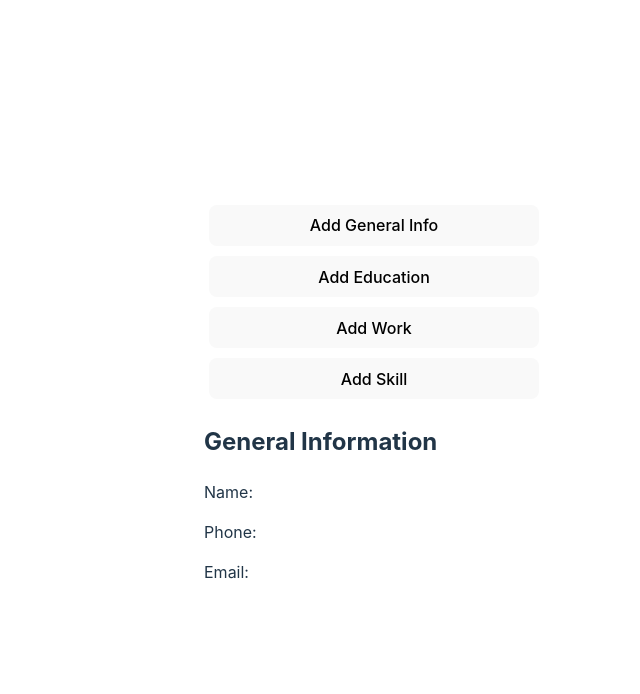
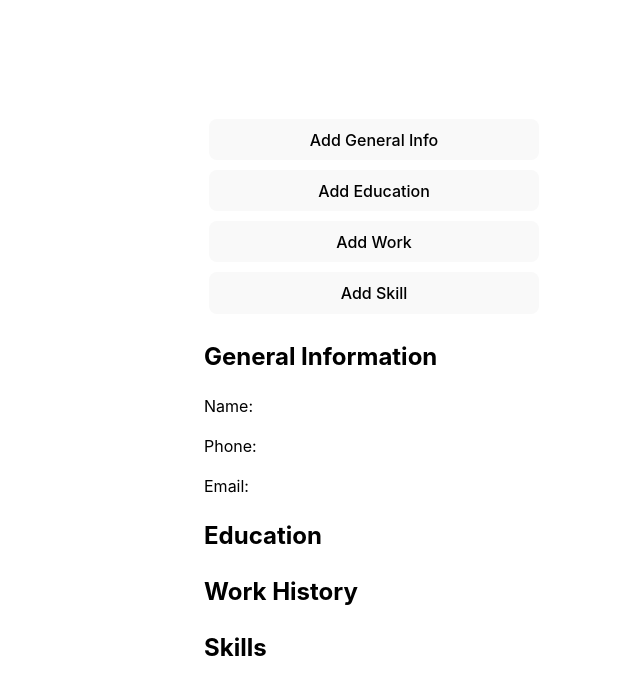
Before and after one commit to brispone/odin-react-cv, a React (Vite) app: page / in a window 1280 px wide. Shown: the top 694 px of the page, without its empty margins (266-906 px from the left). Built offline with nearby package versions, Linux system fonts and the light colour scheme.

Commit message:
Parse info onto resume component

```diff
--- a/src/components/Education.jsx
+++ b/src/components/Education.jsx
@@ -1,7 +1,7 @@
 import { useState } from "react"
 import '../styles/General.css'
 
-function Education() {
+function Education({ onUpdate }) {
     const [showForm, setShowForm] = useState(false);
 
     function toggleForm() {
--- a/src/components/Resume.jsx
+++ b/src/components/Resume.jsx
@@ -5,11 +5,36 @@ function Resume({ data }) {
 
 
     return (
-        <div>
+        <div className="resume">
             <h2>General Information</h2>
-            <p>Name: {data.general.name}</p>
-            <p>Phone: {data.general.phone}</p>
-            <p>Email: {data.general.email}</p>
+                <p>Name: {data.general.name}</p>
+                <p>Phone: {data.general.phone}</p>
+                <p>Email: {data.general.email}</p>
+            <h2>Education</h2>
+                {data.education.map((edu, index) => (
+                    <div key={index}>
+                        <p>School: {edu.schoolname}</p>
+                        <p>Degree: {edu.degree}</p>
+                        <p>Area of Study: {edu.study}</p>
+                        <p>Date: {edu.date}</p>
+                    </div>
+                ))}
+            <h2>Work History</h2>
+                {data.work.map((work, index) => (
+                    <div key={index}>
+                        <p>Company: {work.companyname}</p>
+                        <p>Title: {work.title}</p>
+                        <p>Location: {work.location}</p>
+                        <p>Start Date: {work.startdate}</p>
+                        <p>End Date: {work.enddate}</p>
+                    </div>
+                ))}
+            <h2>Skills</h2>
+                {data.skills.map((skill, index) => (
+                    <div key={index}>
+                        <p>{skill}</p>
+                    </div>
+                ))}
         </div>
     );
 }
--- a/src/components/Skills.jsx
+++ b/src/components/Skills.jsx
@@ -1,7 +1,7 @@
 import { useState } from "react"
 import '../styles/General.css'
 
-function Skills() {
+function Skills({ onUpdate }) {
     const [showForm, setShowForm] = useState(false);
 
     function toggleForm() {
@@ -14,7 +14,7 @@ function Skills() {
 
         const formData = event.target.skill.value;
 
-        onUpdate({ type: "skill", data: formData });
+        onUpdate({ type: "skills", data: formData });
     }
 
     if(!showForm) {
--- a/src/components/Work.jsx
+++ b/src/components/Work.jsx
@@ -1,7 +1,7 @@
 import { useState } from "react"
 import '../styles/General.css'
 
-function Work() {
+function Work({ onUpdate }) {
     const [showForm, setShowForm] = useState(false);
 
     function toggleForm() {
@@ -20,7 +20,7 @@ function Work() {
             enddate: event.target.enddate.value
         };
 
-        onUpdate({ type: "education", data: formData });
+        onUpdate({ type: "work", data: formData });
     }
 
     if(!showForm) {
--- a/src/styles/Resume.css
+++ b/src/styles/Resume.css
@@ -0,0 +1,4 @@
+.resume {
+    background: white;
+    color: black;
+}
```
